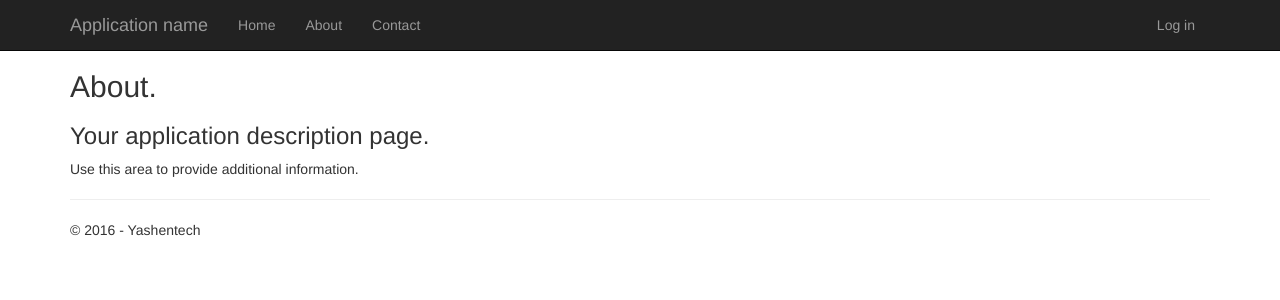
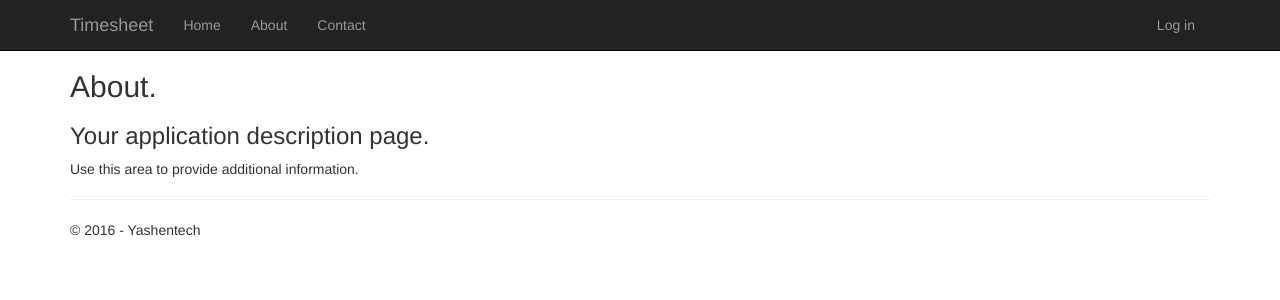
Before and after one commit to huayunfly/repo, a Django app: page /about/ in a window 1280 px wide. Shown: the top 300 px of the page. Run offline with Django 3.2, Linux system fonts and the light colour scheme; some libraries are stand-ins or nearby versions.

Commit message:
rename timesheet application

```diff
--- a/py/Timesheet/app/templates/app/layout.html
+++ b/py/Timesheet/app/templates/app/layout.html
@@ -1,13 +1,13 @@
 <!DOCTYPE html>
 <html>
 <head>
-    <meta charset="utf-8" />
+    <meta charset="utf-8"/>
     <meta name="viewport" content="width=device-width, initial-scale=1.0">
-    <title>{{ title }} - My Django Application</title>
+    <title>{{ title }} - Timesheet Application</title>
     {% load staticfiles %}
-    <link rel="stylesheet" type="text/css" href="{% static 'app/content/bootstrap.min.css' %}" />
-    <link rel="stylesheet" type="text/css" href="{% static 'app/content/bootstrap-responsive.min.css' %}" />
-    <link rel="stylesheet" type="text/css" href="{% static 'app/content/site.css' %}" />
+    <link rel="stylesheet" type="text/css" href="{% static 'app/content/bootstrap.min.css' %}"/>
+    <link rel="stylesheet" type="text/css" href="{% static 'app/content/bootstrap-responsive.min.css' %}"/>
+    <link rel="stylesheet" type="text/css" href="{% static 'app/content/site.css' %}"/>
 
     <script src="{% static 'app/scripts/modernizr-2.6.2.js' %}"></script>
 </head>
@@ -21,7 +21,7 @@
                 <span class="icon-bar"></span>
                 <span class="icon-bar"></span>
             </button>
-                <a href="/" class="navbar-brand">Application name</a>
+            <a href="/" class="navbar-brand">Timesheet</a>
         </div>
         <div class="navbar-collapse collapse">
             <ul class="nav navbar-nav">
```
Lines whose indentation alone changed are shown as unchanged.
